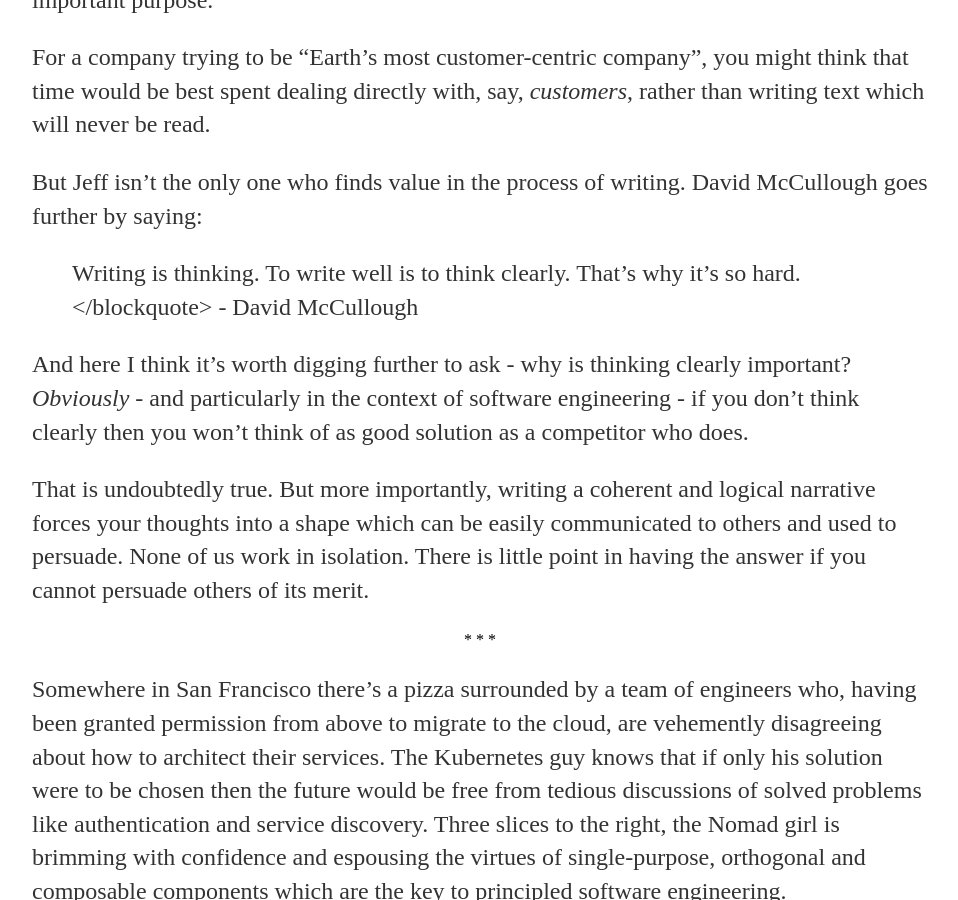
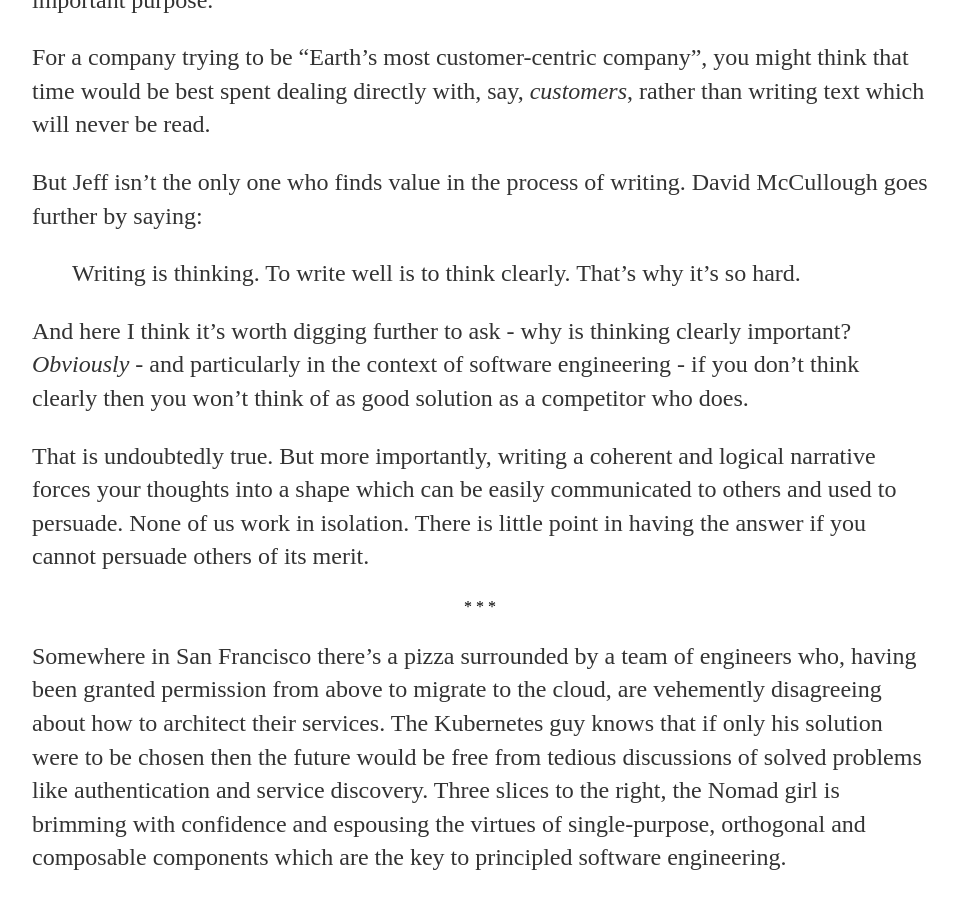
Before and after one commit to alexnixon/alexnixon.github.io, a Jekyll site: the page built from _posts/2019-12-10-introduction.md, in a window 1280 px wide and 900 px high, scrolled down 1140 px. Shown: the whole window, without its empty margins (160-1118 px from the left). Built offline with Jekyll 4.4.1, drawn with Linux system fonts in a browser that asks for light colours; comment, search, counter and statistics services are not loaded.

Commit message:
Clean up stray tag

```diff
--- a/_posts/2019-12-10-introduction.md
+++ b/_posts/2019-12-10-introduction.md
@@ -24,7 +24,7 @@ For a company trying to be "Earth's most customer-centric company", you might th
 
 But Jeff isn't the only one who finds value in the process of writing. David McCullough goes further by saying:
 
-> Writing is thinking. To write well is to think clearly. That's why it's so hard.</blockquote> - David McCullough
+> Writing is thinking. To write well is to think clearly. That's why it's so hard.
 
 And here I think it's worth digging further to ask - why is thinking clearly important? *Obviously* - and particularly in the context of software engineering -  if you don't think clearly then you won't think of as good solution as a competitor who does.
 
```
